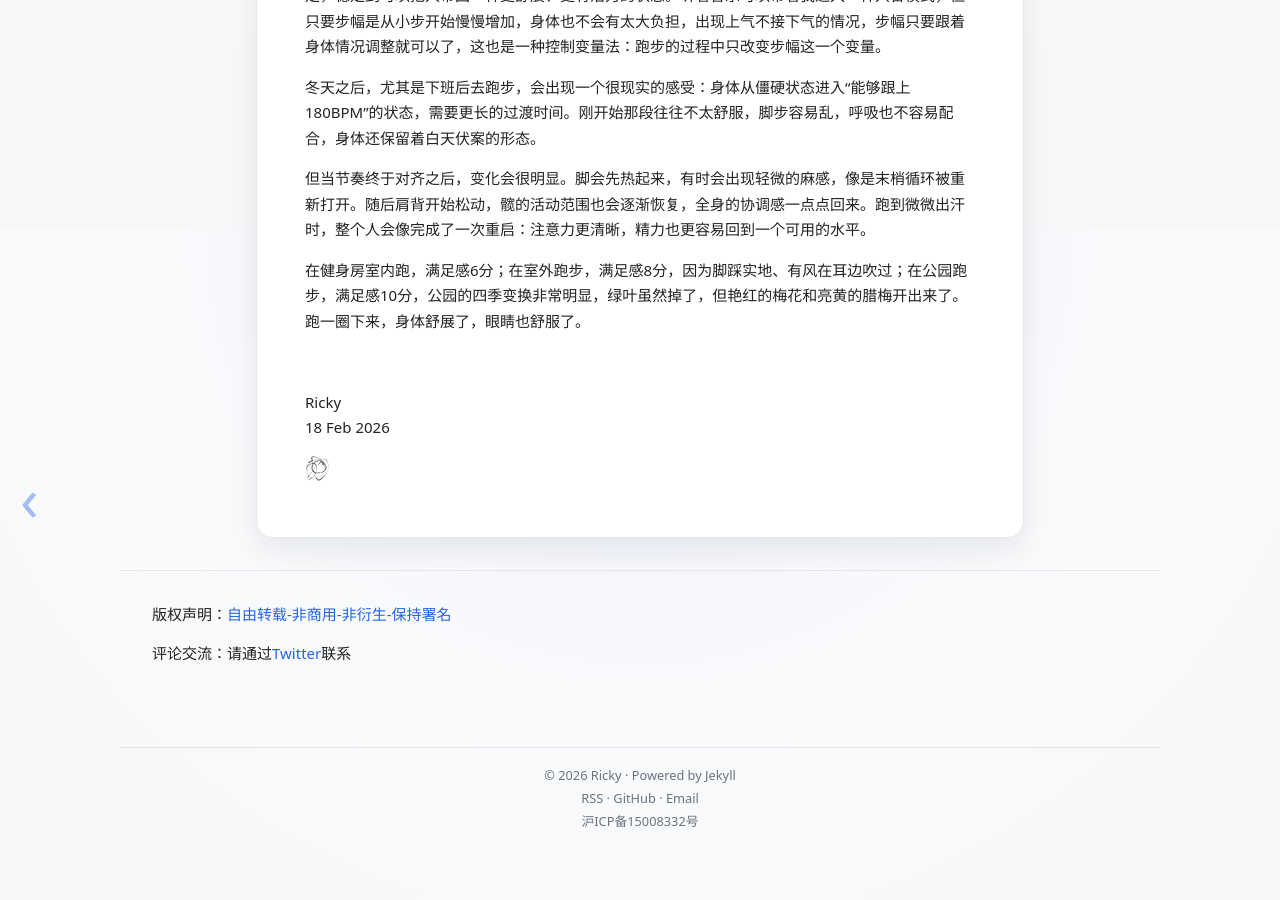
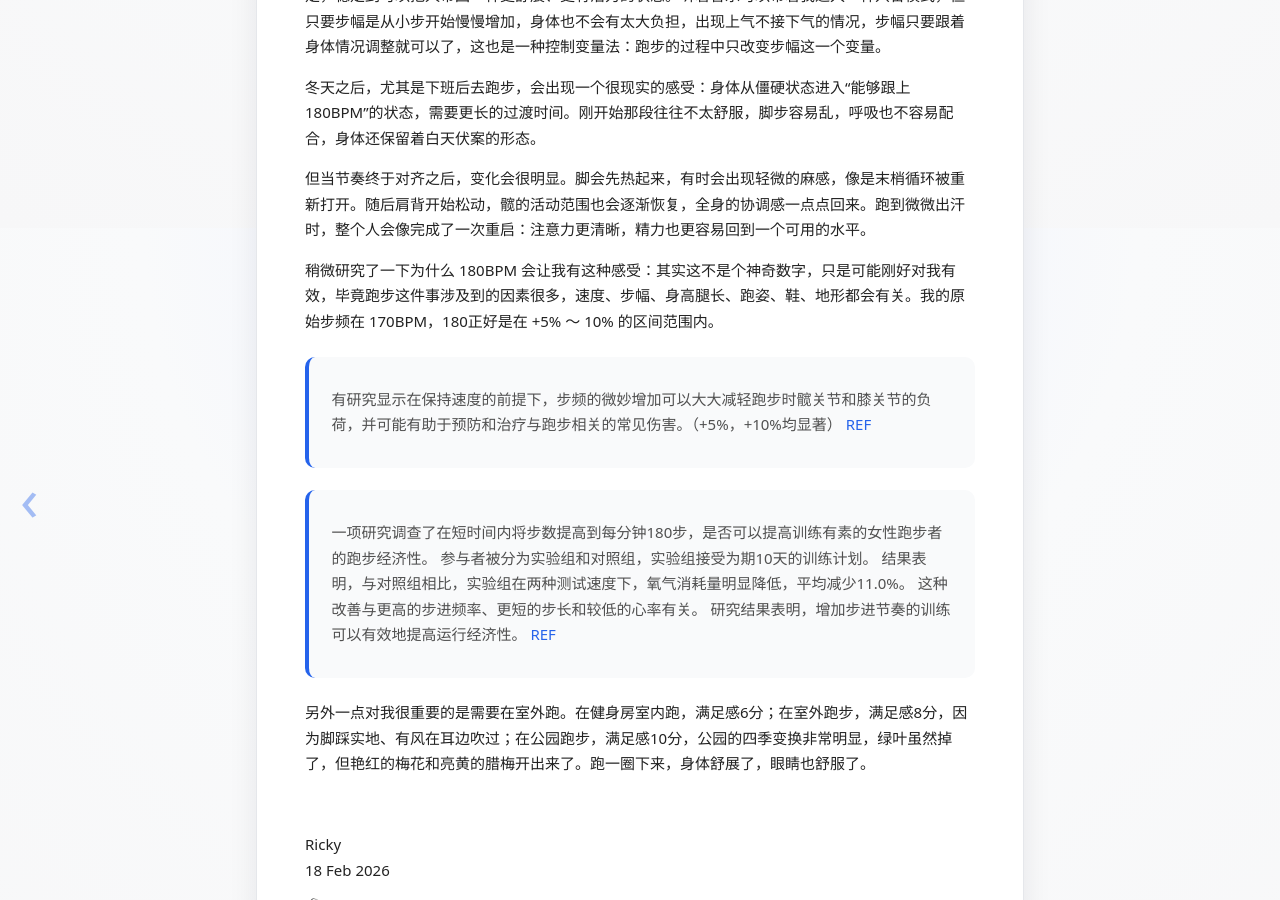
Before and after one commit to imrickysu/imrickysu.github.io, a Jekyll site: the page built from _posts/2026-02-18-180-bpm-to-counter-sedentary-lifestyle.md, in a window 1280 px wide and 900 px high, scrolled down 672 px. Built offline with Jekyll 4.4.1, drawn with Linux system fonts in a browser that asks for light colours.

Commit message:
更新 2026-02-18-180-bpm-to-counter-sedentary-lifestyle.md
add ref

```diff
--- a/_posts/2026-02-18-180-bpm-to-counter-sedentary-lifestyle.md
+++ b/_posts/2026-02-18-180-bpm-to-counter-sedentary-lifestyle.md
@@ -22,4 +22,13 @@ tags:
 
 但当节奏终于对齐之后，变化会很明显。脚会先热起来，有时会出现轻微的麻感，像是末梢循环被重新打开。随后肩背开始松动，髋的活动范围也会逐渐恢复，全身的协调感一点点回来。跑到微微出汗时，整个人会像完成了一次重启：注意力更清晰，精力也更容易回到一个可用的水平。
 
-在健身房室内跑，满足感6分；在室外跑步，满足感8分，因为脚踩实地、有风在耳边吹过；在公园跑步，满足感10分，公园的四季变换非常明显，绿叶虽然掉了，但艳红的梅花和亮黄的腊梅开出来了。跑一圈下来，身体舒展了，眼睛也舒服了。
+稍微研究了一下为什么 180BPM 会让我有这种感受：其实这不是个神奇数字，只是可能刚好对我有效，毕竟跑步这件事涉及到的因素很多，速度、步幅、身高腿长、跑姿、鞋、地形都会有关。我的原始步频在 170BPM，180正好是在 +5% ～ 10% 的区间范围内。
+
+> 有研究显示在保持速度的前提下，步频的微妙增加可以大大减轻跑步时髋关节和膝关节的负荷，并可能有助于预防和治疗与跑步相关的常见伤害。（+5%，+10%均显著）
+[REF](https://journals.lww.com/acsm-msse/fulltext/2011/02000/effects_of_step_rate_manipulation_on_joint.14.aspx)
+
+
+> 一项研究调查了在短时间内将步数提高到每分钟180步，是否可以提高训练有素的女性跑步者的跑步经济性。 参与者被分为实验组和对照组，实验组接受为期10天的训练计划。 结果表明，与对照组相比，实验组在两种测试速度下，氧气消耗量明显降低，平均减少11.0%。 这种改善与更高的步进频率、更短的步长和较低的心率有关。 研究结果表明，增加步进节奏的训练可以有效地提高运行经济性。
+[REF](https://journals.lww.com/nsca-jscr/fulltext/2021/09000/step_frequency_training_improves_running_economy.23.aspx)
+
+另外一点对我很重要的是需要在室外跑。在健身房室内跑，满足感6分；在室外跑步，满足感8分，因为脚踩实地、有风在耳边吹过；在公园跑步，满足感10分，公园的四季变换非常明显，绿叶虽然掉了，但艳红的梅花和亮黄的腊梅开出来了。跑一圈下来，身体舒展了，眼睛也舒服了。
```
